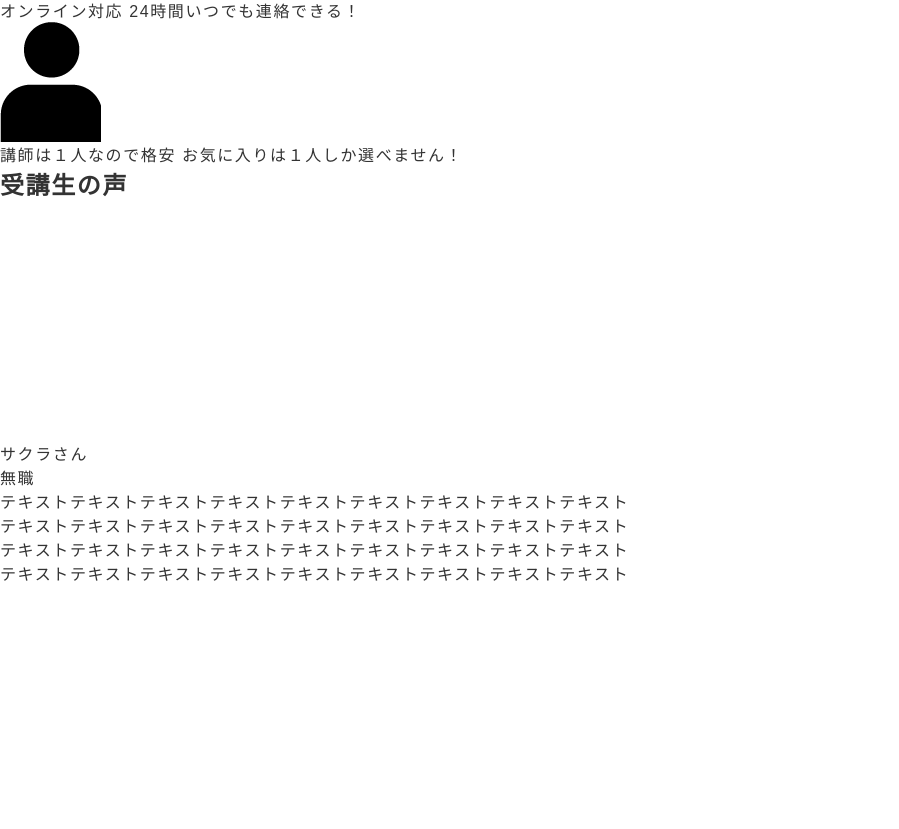
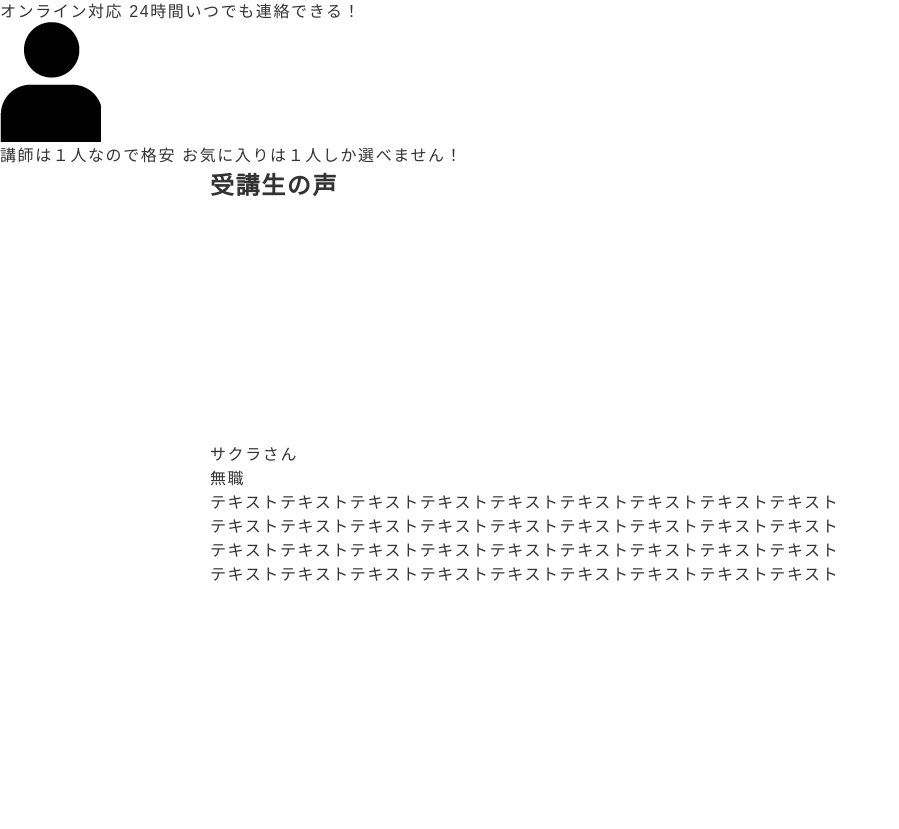
Before and after one commit to sattaku1538/PF3, a plain HTML site: page index.html in a window 1280 px wide. Shown: the part 4102-4931 px from the top of the page, without its empty margins (0-899 px from the left). Drawn offline with nearby package versions, Linux system fonts and the light colour scheme; some packages are replaced by stand-ins of ours.

Commit message:
update css

```diff
--- a/css/style.css
+++ b/css/style.css
@@ -19,3 +19,11 @@ img {
 li {
   list-style: none;
 }
+/*
+コンテンツ幅を設定するための共通クラス
+*/
+.wrapper {
+  width: 100%;
+  max-width: 860px;
+  margin: 0 auto;
+}
```
